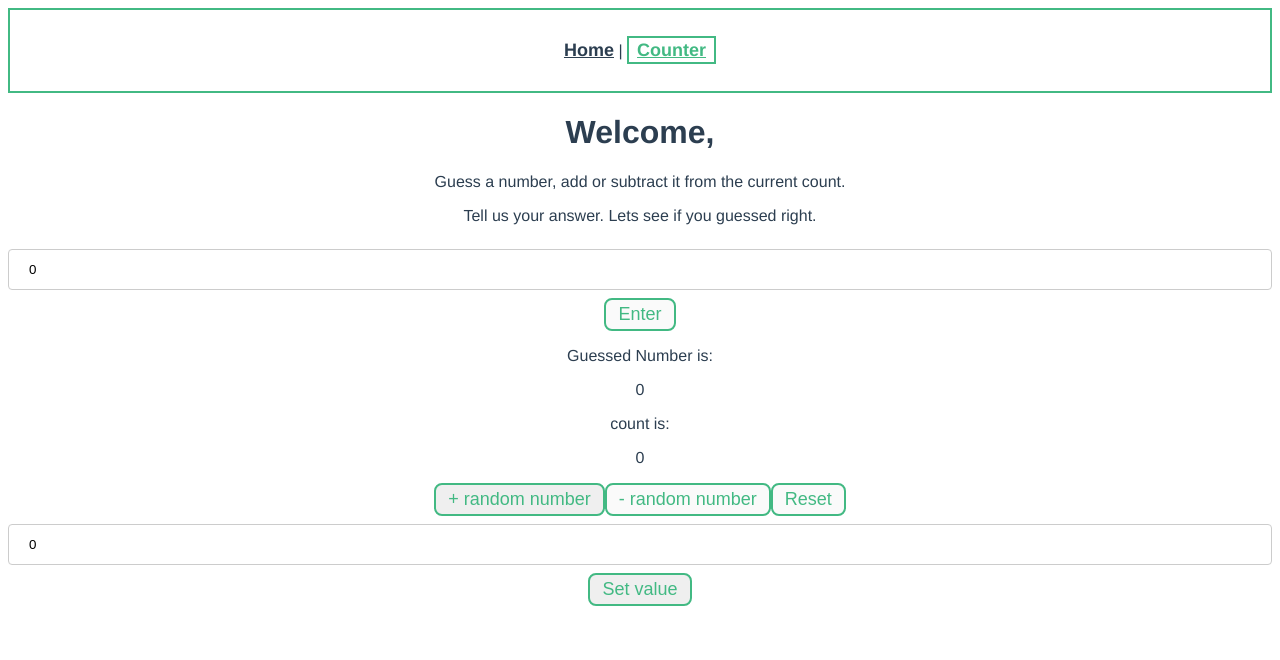
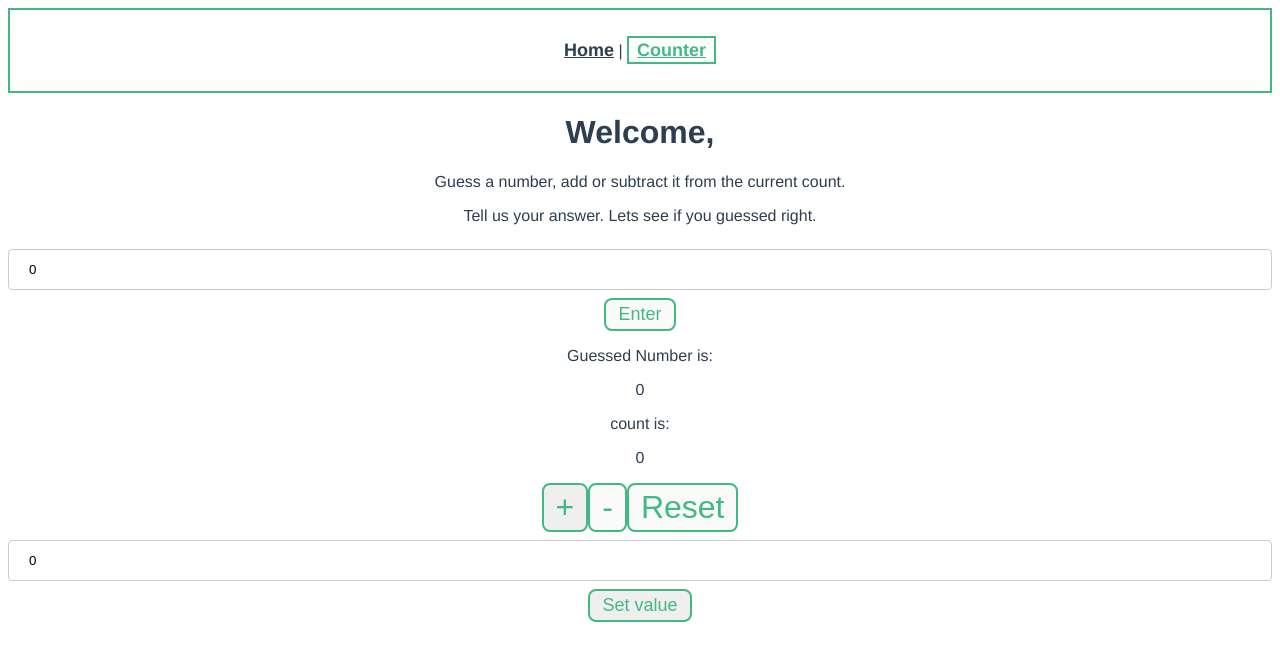
Before and after one commit to Annalartey/Altschool-third-sem-exams, a Vue app: page /counter in a window 1280 px wide. Shown: the top 660 px of the page. Built offline with nearby package versions, Linux system fonts and the light colour scheme.

Commit message:
Update Counter.vue

```diff
--- a/src/components/Counter.vue
+++ b/src/components/Counter.vue
@@ -21,9 +21,9 @@
        </div>
 
      <div>
-      <button @click = "$store.dispatch ( 'handleIncrease' ) "> + random number</button>
-      <button @click = "$store.dispatch ( 'handleDecrease' ) " :disabled="$store.state.count < 1"> - random number</button>
-      <button @click = "$store.commit ( 'handleReset' ) " :disabled="$store.state.count < 1" >Reset</button>
+      <button @click = "$store.dispatch ( 'handleIncrease' ) " class="operation"> + </button>
+      <button @click = "$store.dispatch ( 'handleDecrease' ) " :disabled="$store.state.count < 1" class="operation"> - </button>
+      <button @click = "$store.commit ( 'handleReset' ) " :disabled="$store.state.count < 1" class="operation">Reset</button>
      </div>
       <div>
         <input type="number" v-model="$store.state.newCount"/>
@@ -94,4 +94,7 @@
   border-radius: 4px;
   box-sizing: border-box;
  }
+ .operation{
+  font-size: xx-large;
+ }
     </style>
```
